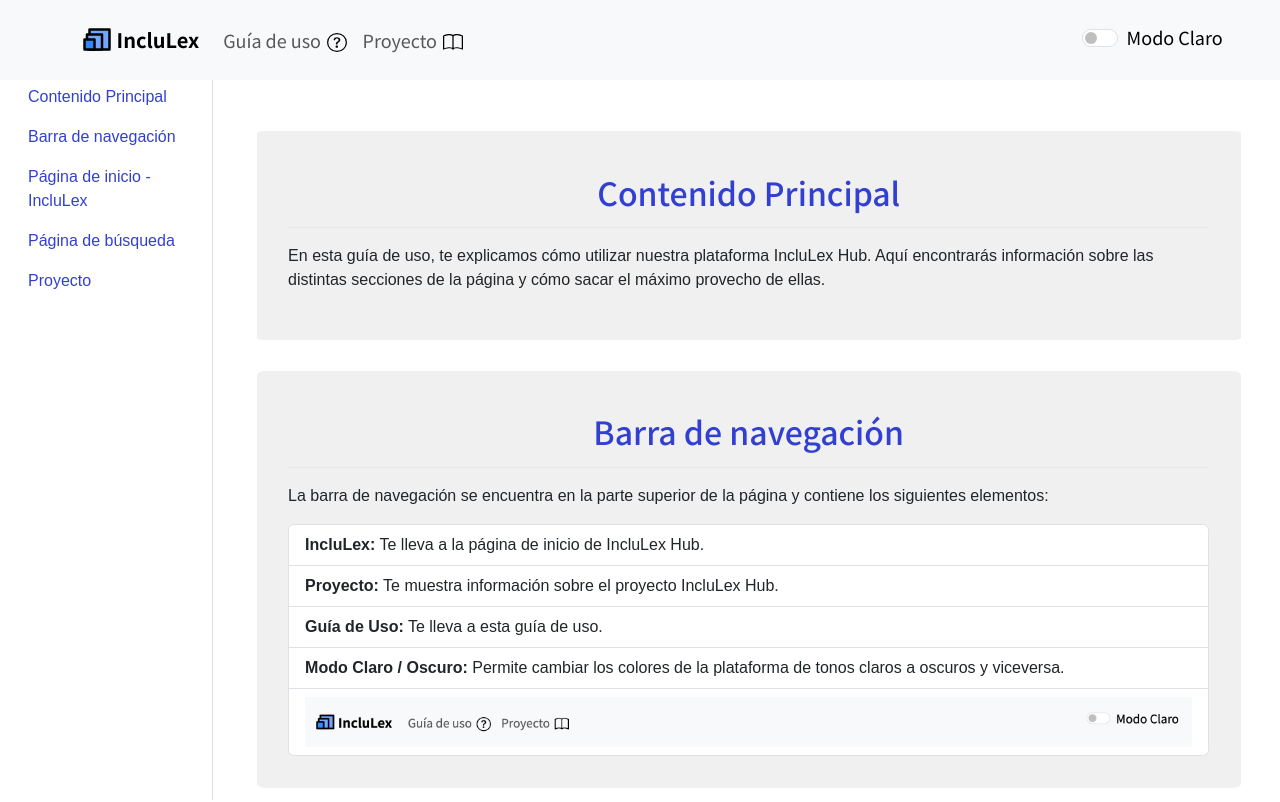
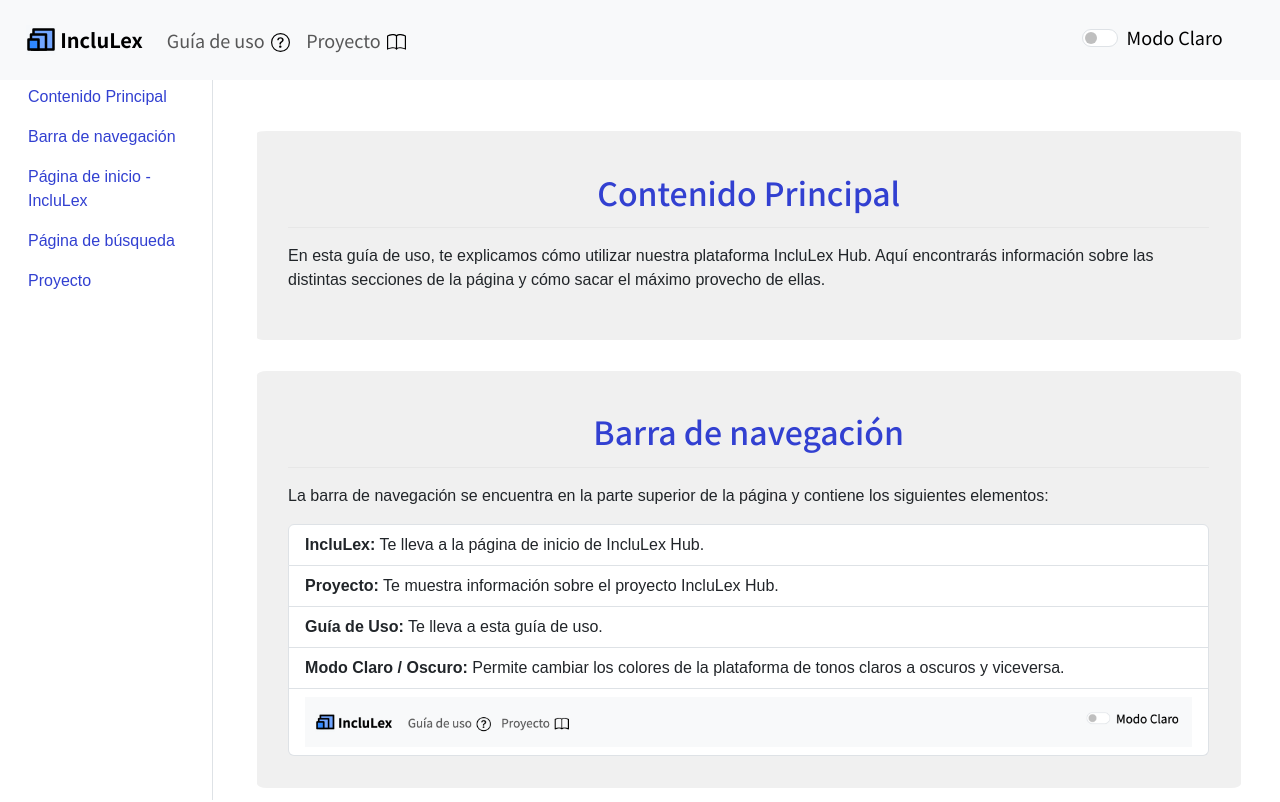
Before and after one commit to juliassanchez/Inclulex, a React (Vite) app in the folder frontend/: page /guia-uso in a window 1280 px wide. Shown: the top 802 px of the page. Built offline with nearby package versions, Linux system fonts and the light colour scheme.

Commit message:
navbar left fixed

```diff
--- a/frontend/src/App.css
+++ b/frontend/src/App.css
@@ -16,14 +16,12 @@
   color: #000;
 }
 
-/* Ajusta los estilos de la navbar */
 .navbar-custom {
   height: 10vh;
   padding: 0 2%;
   font-family: "Noto Sans JP", sans-serif;
   font-size: large;
   box-sizing: border-box;
-  z-index: 1000;
 }
 
 /* Ajusta el estilo de los iconos dentro de los enlaces de navegación */
@@ -32,6 +30,12 @@
   height: auto;
   margin-left: 0.5vw;
 }
+
+.navbar-custom .container {
+  margin: 0;
+  padding: 0;
+}
+
 
 /* Media query para pantallas más pequeñas */
 @media (max-width: 768px) {
@@ -80,6 +84,7 @@
     align-self: flex-end;
   }
 }
+
 
 
 .brand-text {
@@ -257,7 +262,7 @@
   color: #3240D1;
   font-size: 5vw;
   text-transform: uppercase;
-  margin-top: 8vh;
+  margin-top: 10vh;
 }
 
 
@@ -470,8 +475,6 @@
   color: #fff; /* Color al pasar el ratón por encima */
 }
 
-
-
 .main-content {
   margin-left: 0; /* Resetea el margen a 0 */
   padding: 20px;
@@ -479,6 +482,6 @@
 
 @media (min-width: 768px) {
   .main-content {
-      margin-left: 16.66667%; /* Compensa el ancho de la sidebar en pantallas grandes */
+      margin-left: 16.66667%;
   }
 }
--- a/frontend/src/App.jsx
+++ b/frontend/src/App.jsx
@@ -33,13 +33,13 @@
   return (
     <div className={darkMode ? 'dark-mode' : 'light-mode'}>
       <Navbar id="nav" bg={darkMode ? 'dark' : 'light'} variant={darkMode ? 'dark' : 'light'} expand="lg" fixed="top" className="navbar-custom">
-        <Container>
+        <Container className="navbar-container">
           <Navbar.Brand href="/" style={{ fontWeight: 'bold' }}>
             <img alt="Botón de inicio" src="/logo.svg" width="30" height="30" className="d-inline-block align-top" /> IncluLex
           </Navbar.Brand>
           <Navbar.Toggle aria-controls="basic-navbar-nav" />
           <Navbar.Collapse id="basic-navbar-nav">
-            <Nav className="me-auto">
+            <Nav className="me-auto"> {/* Esto debería asegurar que los elementos permanezcan a la izquierda */}
               <Nav.Link href="/guia-uso">
                 Guía de uso
                 <img src="/src/assets/question-circle.svg" alt="Info" className="nav-icon" />
@@ -67,7 +67,7 @@
           <Route index element={<SearchBar darkMode={darkMode} />} />
           <Route path='search/:palabra' element={<WordMeaning darkMode={darkMode} />} />
           <Route path='/guia-uso' element={<GuiaUso darkMode={darkMode} />} />
-          <Route path='/proyecto' element={<Proyecto/>} />
+          <Route path='/proyecto' element={<Proyecto />} />
           <Route path='*' element={<NotFound />} />
         </Routes>
       </BrowserRouter>
```
